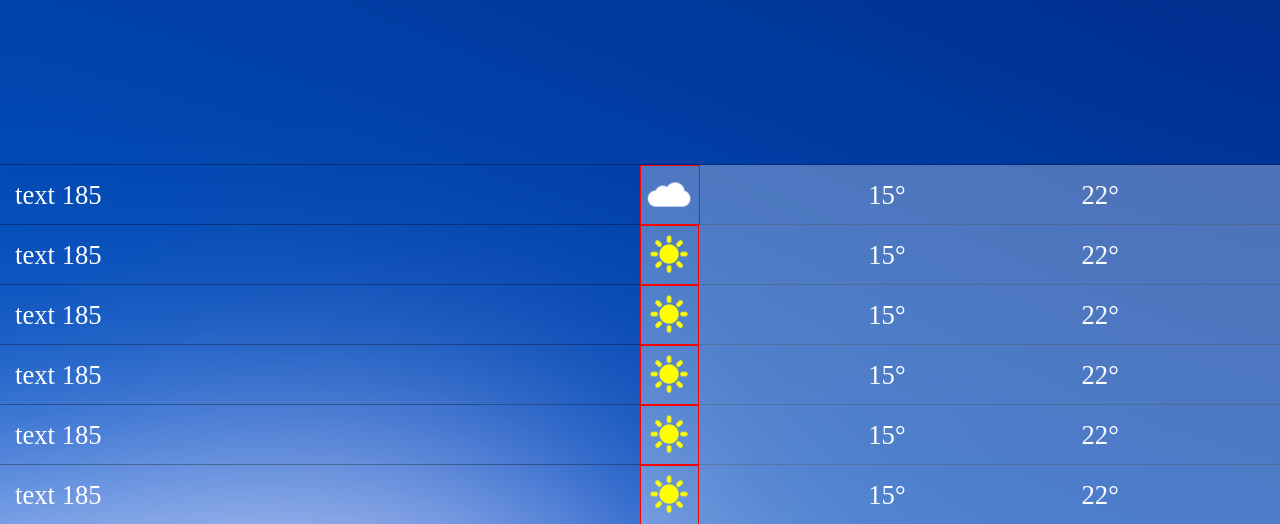
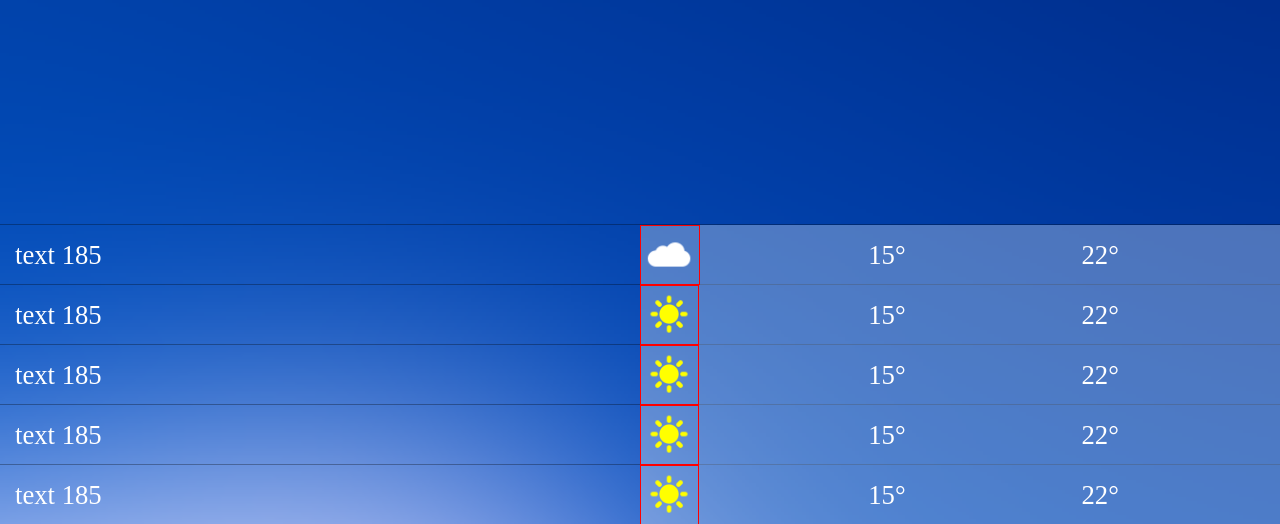
Before and after one commit to csslick/ios_weather, a plain HTML site: page index.html in a window 1280 px wide. Shown: the part 276-800 px from the top of the page. Drawn offline with Linux system fonts and the light colour scheme.

Commit message:
Add files via upload

```diff
--- a/index.html
+++ b/index.html
@@ -93,7 +93,7 @@
 		/* 고정틀 목록 스크롤 처리 */
 		.container{
 			position: absolute;
-			width: 100%; height: 360px;
+			width: 100%; height: 300px;
 			bottom: 0;
 			overflow-y: scroll;
 		}
```
